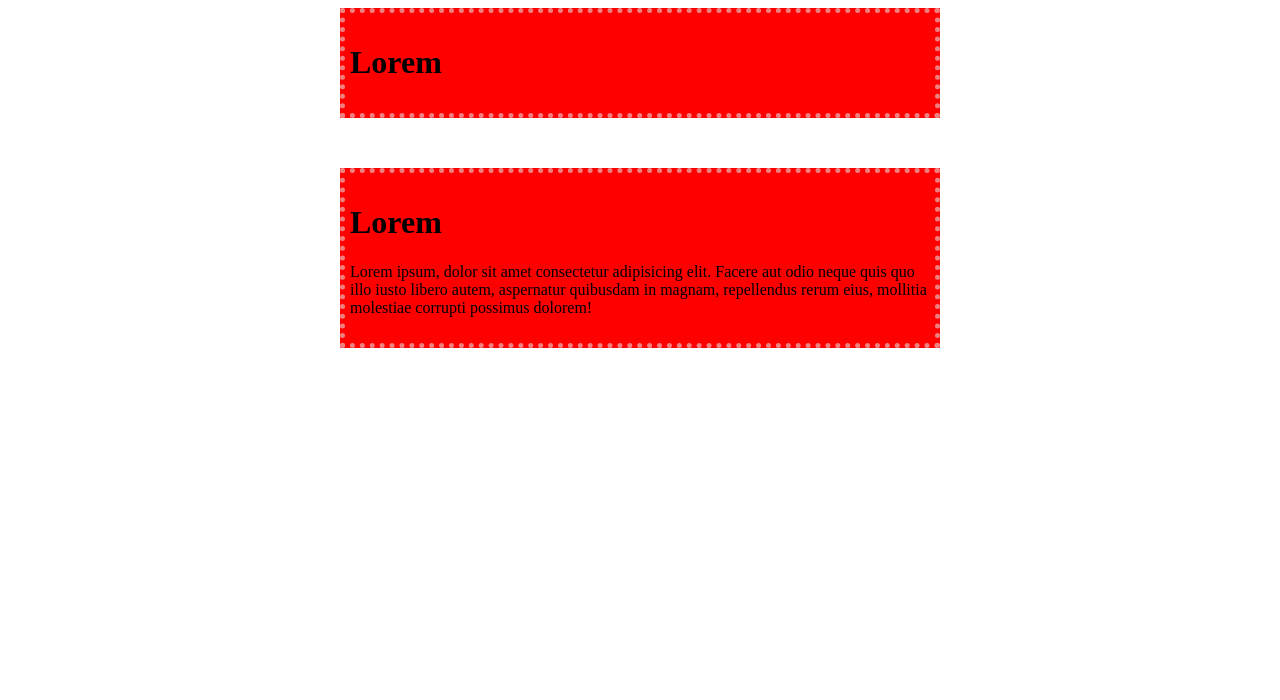
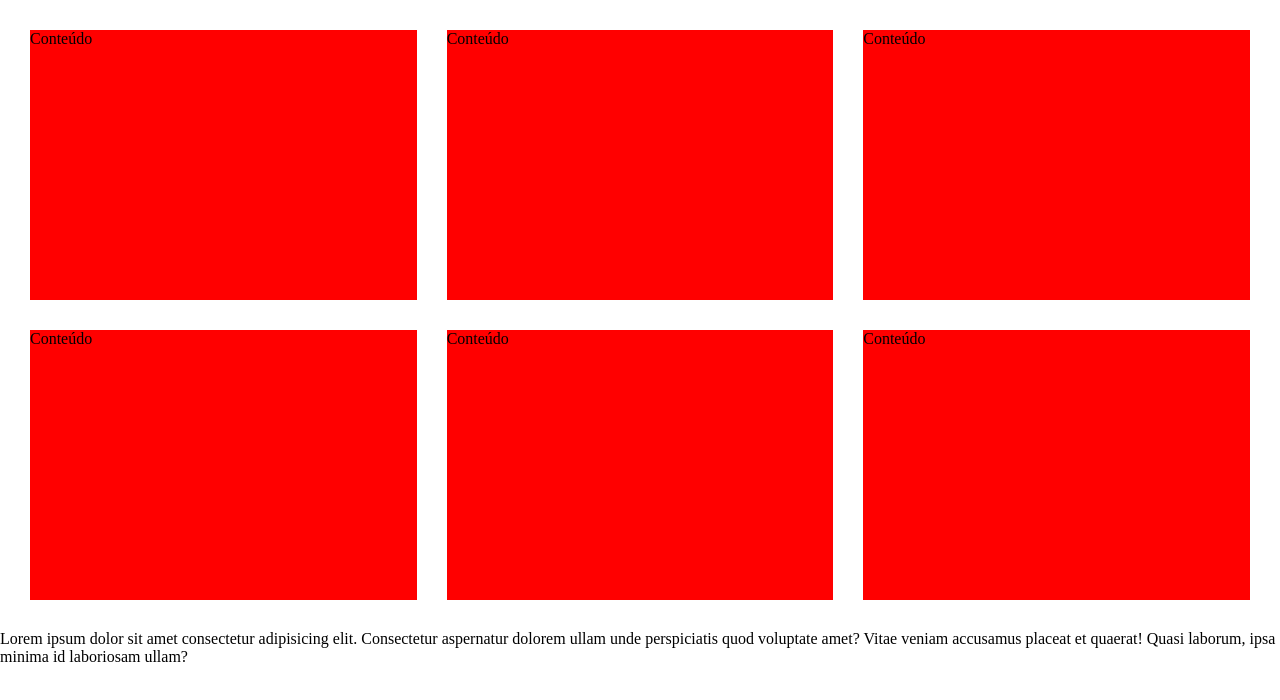
Before and after one commit to WallaceSantana79/CursoHTML-CSS-JS, a plain HTML site: page Aulas/Exercícios-Testes-Aulas/index.html in a window 1280 px wide. Drawn offline with Linux system fonts and the light colour scheme.

Commit message:
Float e Display (Block, Inline-Block e Inline)

```diff
--- a/Aulas/Exercícios-Testes-Aulas/assets/css/styles.css
+++ b/Aulas/Exercícios-Testes-Aulas/assets/css/styles.css
@@ -1,16 +1,25 @@
-.texto{
+*{
+    margin:0;
+    padding:0;
     box-sizing: border-box;
-    background: red;
+}
+.grid{
+    padding:15px;
+}
+.grid::after{
+    content:"";
+    display: block;
+    clear:both;
+}
+.grid .col{
+    width: 33.33%;
+    height: 300px;
+    float: left;
+    padding: 15px;
+}
+
+.grid .col-content{
     width: 100%;
     height: 100%;
-    max-width: 600px;
-    max-height: 500px;
-    min-width: 0px;
-    min-height: 100px;
-    overflow: auto;
-    margin: 0 auto 50px auto;
-    padding: 10px 5px;
-    border-width: 5px;
-    border-style: dotted;
-    border-color:lightcoral;
+    background: red;
 }
--- a/Aulas/Exercícios-Testes-Aulas/index.html
+++ b/Aulas/Exercícios-Testes-Aulas/index.html
@@ -7,13 +7,38 @@
     <link rel="stylesheet" href="./assets\css\styles.css">
 </head>
 <body>
-   <div class="texto">
-    <h1>Lorem</h1>
-    <p></p>
+   <div class="grid">
+    <div class="col">
+        <div class="col-content">
+            Conteúdo
+        </div>
+    </div>
+    <div class="col">
+        <div class="col-content">
+            Conteúdo
+        </div>
+    </div>
+    <div class="col">
+        <div class="col-content">
+            Conteúdo
+        </div>
+    </div>
+    <div class="col">
+        <div class="col-content">
+            Conteúdo
+        </div>
+    </div>
+    <div class="col">
+        <div class="col-content">
+            Conteúdo
+        </div>
+    </div>
+    <div class="col">
+        <div class="col-content">
+            Conteúdo
+        </div>
+    </div>
    </div>
-   <div class="texto">
-    <h1>Lorem</h1>
-    <p>Lorem ipsum, dolor sit amet consectetur adipisicing elit. Facere aut odio neque quis quo illo iusto libero autem, aspernatur quibusdam in magnam, repellendus rerum eius, mollitia molestiae corrupti possimus dolorem!</p>
-   </div>
+   <p>Lorem ipsum dolor sit amet consectetur adipisicing elit. Consectetur aspernatur dolorem ullam unde perspiciatis quod voluptate amet? Vitae veniam accusamus placeat et quaerat! Quasi laborum, ipsa minima id laboriosam ullam?</p>
 </body>
 </html>
```
